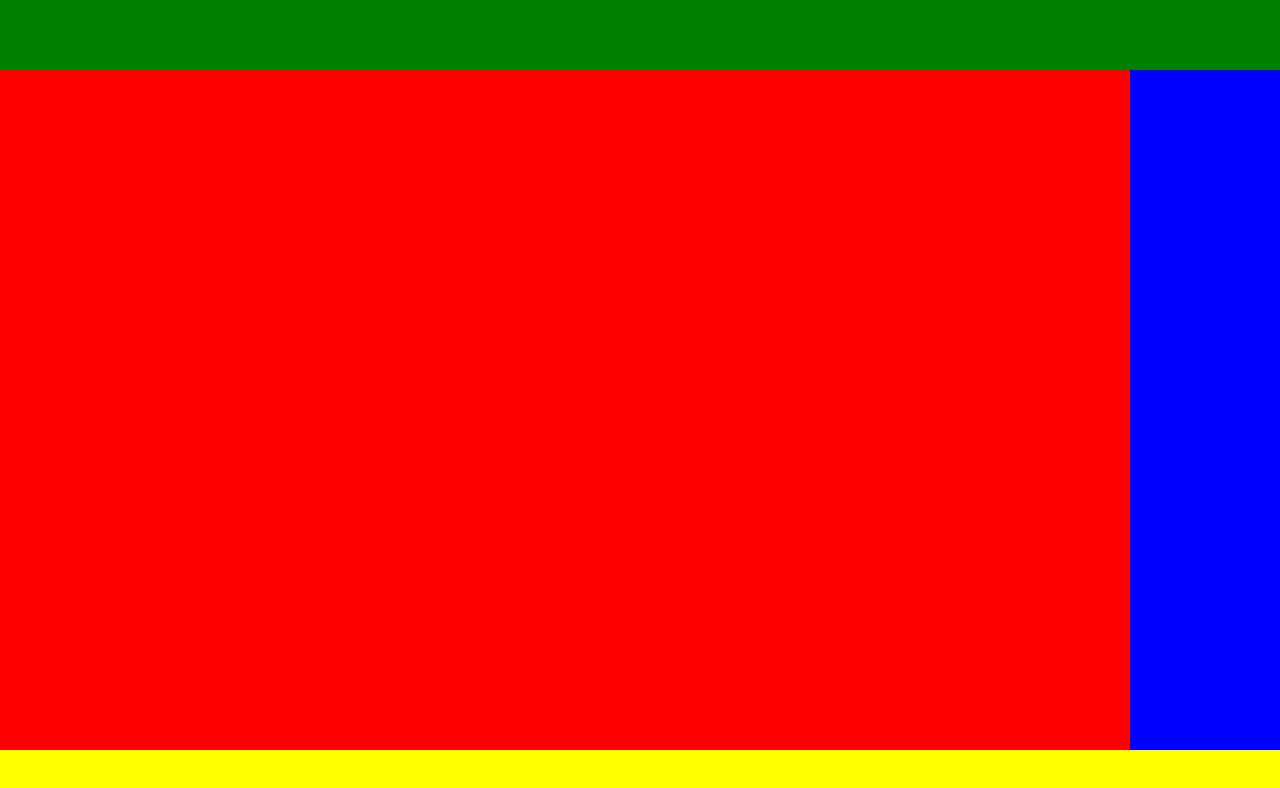
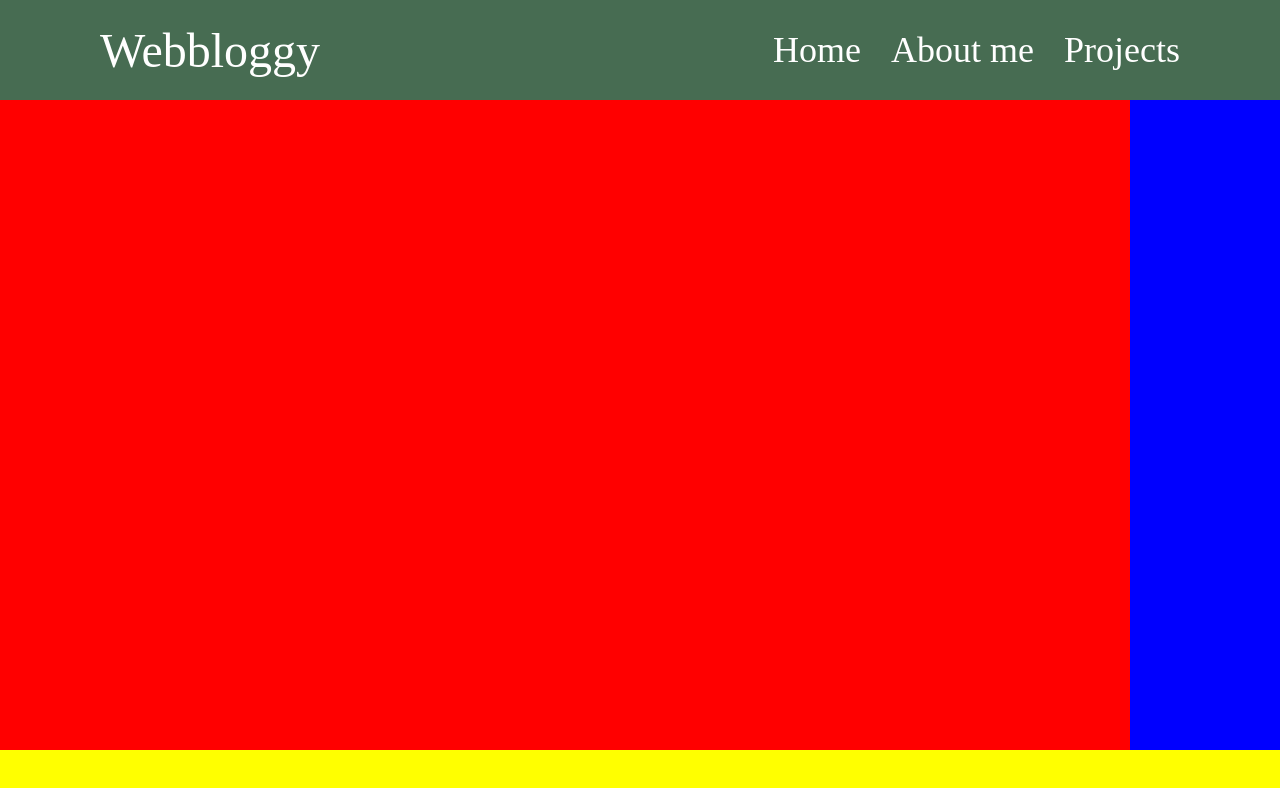
Before and after one commit to m1chale/michaels-blog, a plain HTML site: page index.html in a window 1280 px wide. Drawn offline with Linux system fonts and the light colour scheme.

Commit message:
design header

```diff
--- a/index.html
+++ b/index.html
@@ -9,7 +9,14 @@
 
 <body>
     <div class="layoutContainer">
-        <div class="topNav"></div>
+        <div class="header">
+            <a class="logo" href="index.html">Webbloggy</a>
+            <nav class="navContainer">
+                <a class="navItem" href="index.html">Home</a>
+                <a class="navItem" href="about.html">About me</a>
+                <a class="navItem" href="projects.html">Projects</a>
+            </nav>
+        </div>
         <div class="contentContainer"></div>
         <div class="sidebar"></div>
         <div class="footer"></div>
--- a/styles/app.css
+++ b/styles/app.css
@@ -3,21 +3,24 @@
     margin: 0;
   }
 
+/*** Layout ***/
 .layoutContainer{
     display: grid;
     height: 100vh;
     width: 100vw;
     grid-template-columns: 1fr 150px;
-    grid-template-rows: 70px 1fr 50px;
+    grid-template-rows: 100px 1fr 50px;
     grid-template-areas:
     "header header"
     "main sidebar"
     "footer footer";
 }
 
-.topNav{
+.header{
     grid-area: header;
-    background-color: green;
+    background-color: #476C52;
+    display: flex;
+    align-items:center;
 }
 
 .contentContainer{
@@ -34,3 +37,29 @@
     grid-area: footer;
     background-color: yellow;
 }
+
+/*** Header ***/
+.logo{
+    margin-left: 100px;
+    vertical-align: bottom;
+    color: white;
+    font-size: 48px;
+    text-decoration: none;
+}
+
+.navContainer{
+    display: flex;
+    margin-left: auto;
+    margin-right: 100px;
+    gap: 30px;
+}
+
+.navItem{
+    color: white;
+    font-size: 36px;
+    text-decoration: none;
+}
+
+.navItem:hover{
+    color: #C0F7DB;
+}
```
